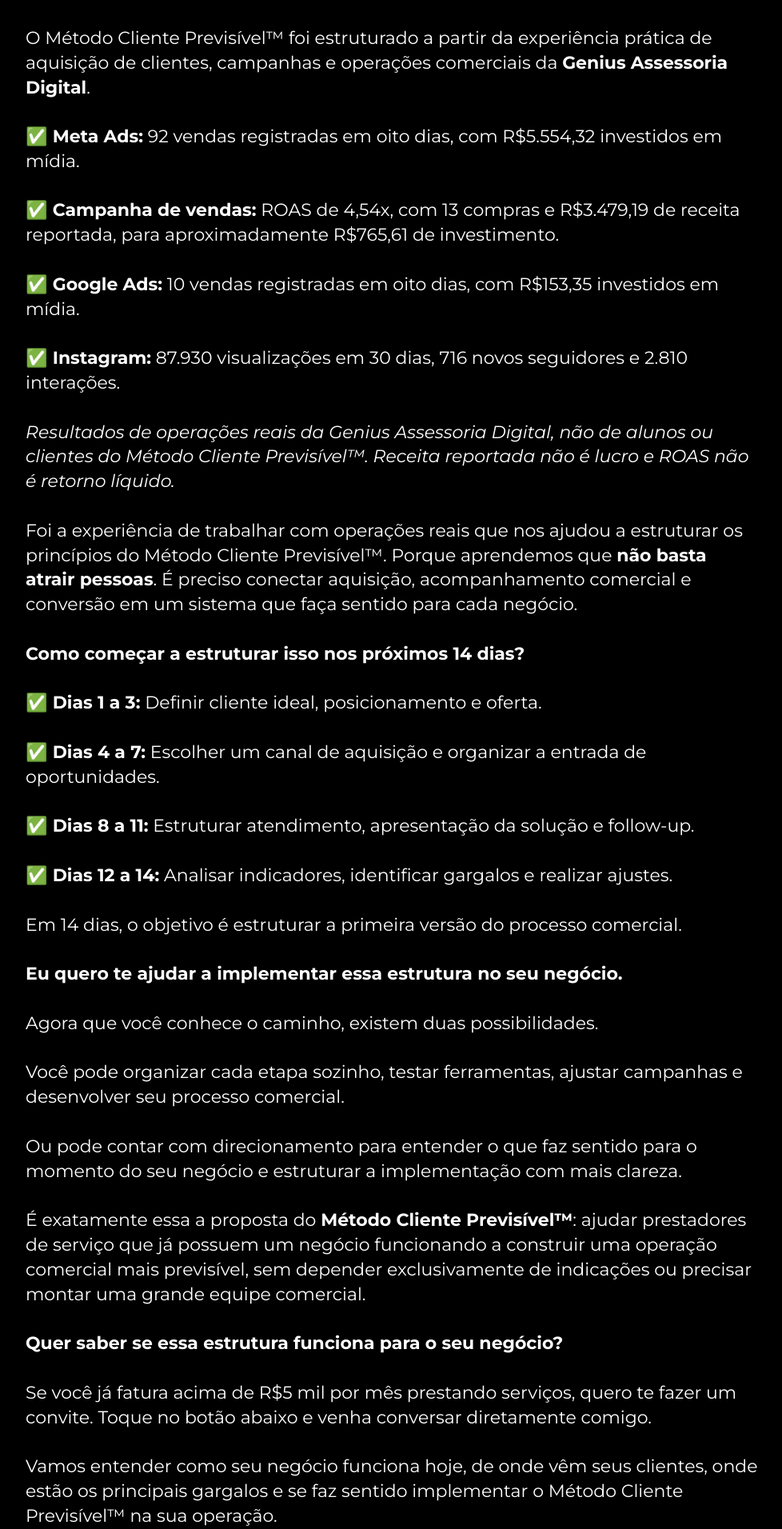
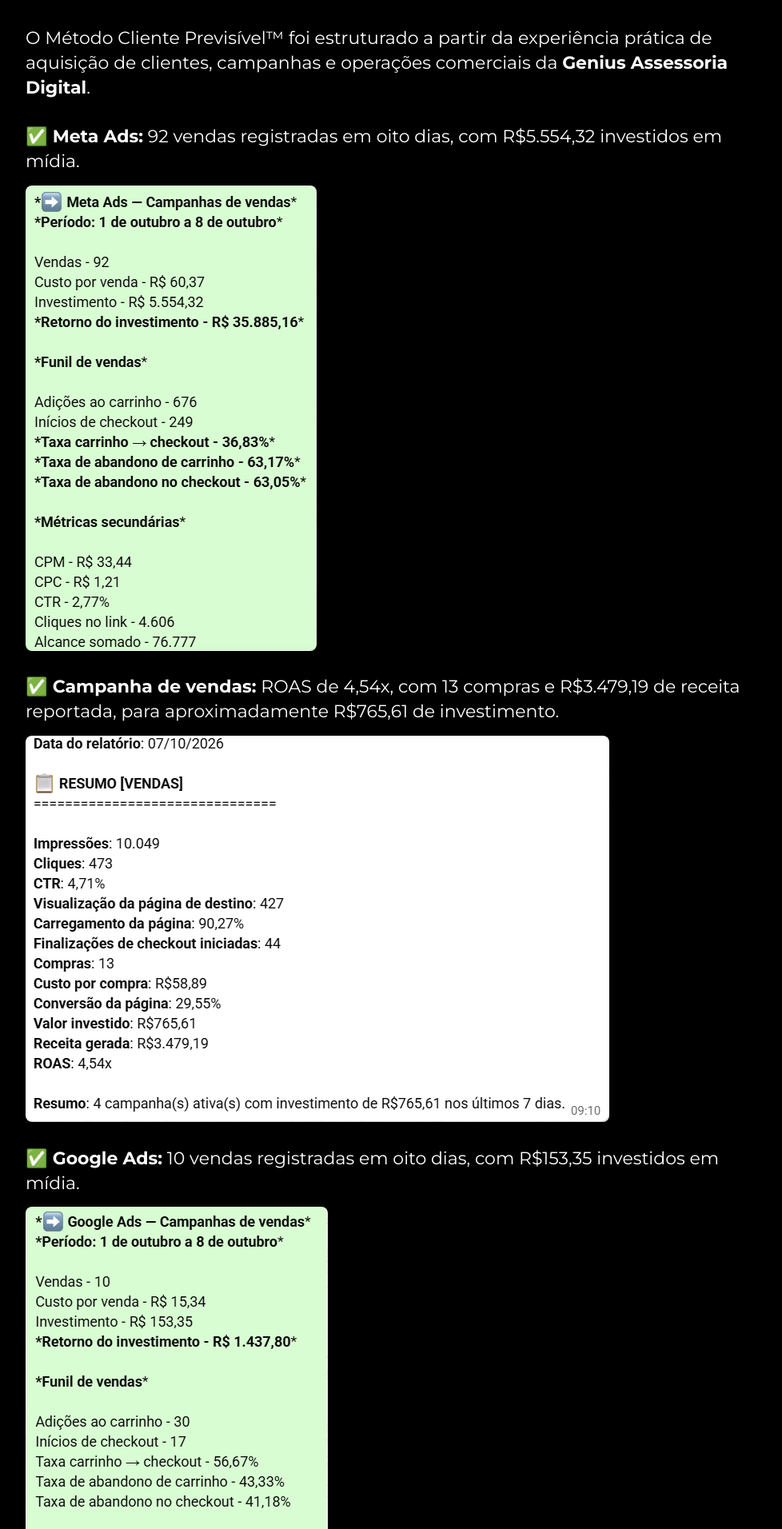
Before and after one commit to viniciusgestortrafego-stack/minitreinamento, a PHP site: page / in a window 1280 px wide. Shown: the part 3362-5274 px from the top of the page at 80% size, without its empty margins (149-1127 px from the left). Run offline with PHP 8.4, Linux system fonts and the light colour scheme.

Commit message:
Adiciona os prints dos resultados da Genius na seção de provas
Recortados só no corpo dos relatórios, sem nomes de clientes, grupos ou telefones.

Co-Authored-By: Claude Sonnet 5.5 <noreply@anthropic.com>
Claude-Session: https://claude.ai/code/session_01MgWSF7xiiczG9JCnUgh8Ln

```diff
--- a/index.html
+++ b/index.html
@@ -102,13 +102,17 @@
 
       <p>O Método Cliente Previsível™ foi estruturado a partir da experiência prática de aquisição de clientes, campanhas e operações comerciais da <b>Genius Assessoria Digital</b>.</p>
 
-      <p><b>✅ Meta Ads:</b> 92 vendas registradas em oito dias, com R$5.554,32 investidos em mídia.</p>
+      <p><b>✅ Meta Ads:</b> 92 vendas registradas em oito dias, com R$5.554,32 investidos em mídia.
+        <img class="print" src="img/case-1.png" alt="Relatório de Meta Ads — campanhas de vendas"></p>
 
-      <p><b>✅ Campanha de vendas:</b> ROAS de 4,54x, com 13 compras e R$3.479,19 de receita reportada, para aproximadamente R$765,61 de investimento.</p>
+      <p><b>✅ Campanha de vendas:</b> ROAS de 4,54x, com 13 compras e R$3.479,19 de receita reportada, para aproximadamente R$765,61 de investimento.
+        <img class="print" src="img/case-2.png" alt="Relatório de campanha de vendas — ROAS 4,54x"></p>
 
-      <p><b>✅ Google Ads:</b> 10 vendas registradas em oito dias, com R$153,35 investidos em mídia.</p>
+      <p><b>✅ Google Ads:</b> 10 vendas registradas em oito dias, com R$153,35 investidos em mídia.
+        <img class="print" src="img/case-3.png" alt="Relatório de Google Ads — campanhas de vendas"></p>
 
-      <p><b>✅ Instagram:</b> 87.930 visualizações em 30 dias, 716 novos seguidores e 2.810 interações.</p>
+      <p><b>✅ Instagram:</b> 87.930 visualizações em 30 dias, 716 novos seguidores e 2.810 interações.
+        <img class="print" src="img/case-4.png" alt="Relatório de performance do Instagram — últimos 30 dias"></p>
 
       <p><i>Resultados de operações reais da Genius Assessoria Digital, não de alunos ou clientes do Método Cliente Previsível™. Receita reportada não é lucro e ROAS não é retorno líquido.</i></p>
 
--- a/style.css
+++ b/style.css
@@ -121,3 +121,6 @@ body {
   .text { font-size: 14px; }
   .footer { font-size: 9px; }
 }
+
+/* prints dos resultados */
+.print { display: block; max-width: 100%; height: auto; margin-top: 14px; border-radius: 8px; }
```
Also changed, not shown: img/case-1.png (added), img/case-2.png (added), img/case-3.png (added), img/case-4.png (added).
